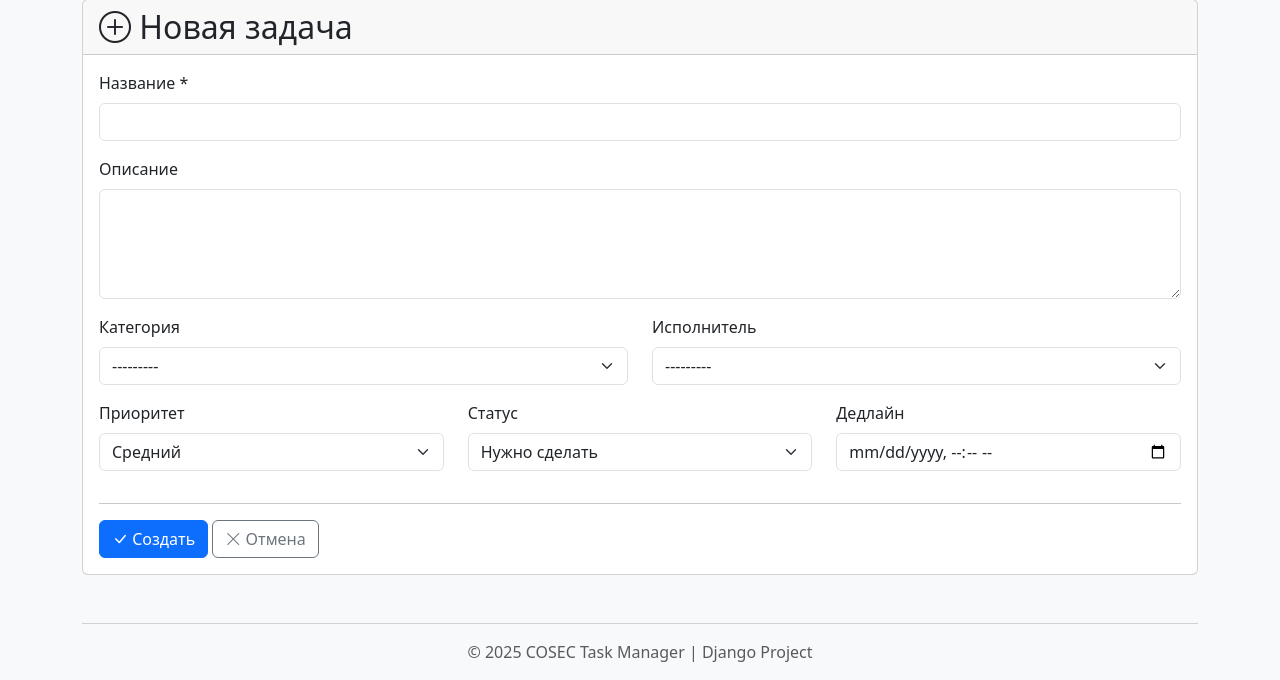
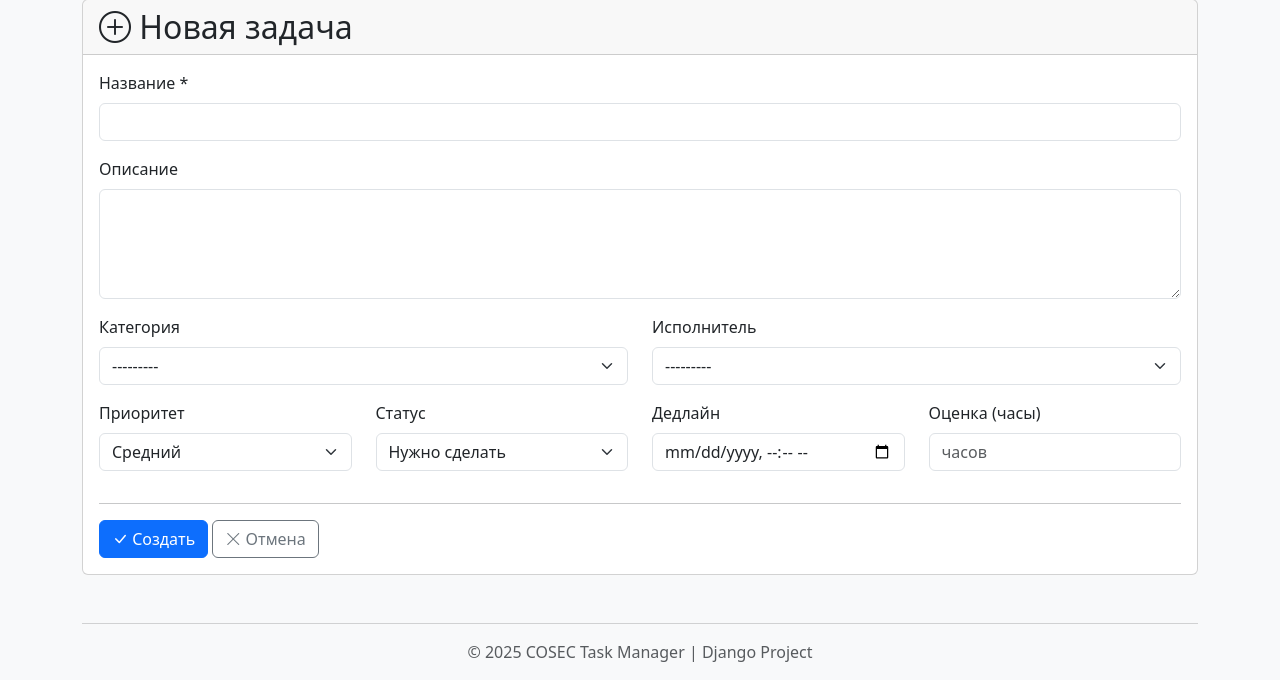
Before and after one commit to pvmen/python_cosec, a Django app: page /task/create/ in a window 1280 px wide. Shown: the part 121-801 px from the top of the page. Run offline with Django 5.2, Linux system fonts and the light colour scheme; the visitor is signed in with stand-in values (Sample User, id 1); data comes from the database, SQL or seed files in the repository; data that the repository does not hold is empty.

Commit message:
Add estimated_hours field for time estimation

```diff
--- a/tasks/admin.py
+++ b/tasks/admin.py
@@ -10,9 +10,9 @@ class CategoryAdmin(admin.ModelAdmin):
 
 @admin.register(Task)
 class TaskAdmin(admin.ModelAdmin):
-    list_display = ['title', 'category', 'assigned_to', 'priority', 'status', 'deadline', 'created_at']
+    list_display = ['title', 'category', 'assigned_to', 'priority', 'status', 'estimated_hours', 'deadline', 'created_at']
     list_filter = ['status', 'priority', 'category', 'assigned_to', 'created_at', 'deadline']
     search_fields = ['title', 'description']
-    list_editable = ['status', 'priority']
+    list_editable = ['status', 'priority', 'estimated_hours']
     date_hierarchy = 'created_at'
     ordering = ['-created_at']
--- a/tasks/forms.py
+++ b/tasks/forms.py
@@ -7,11 +7,12 @@ from .models import Task
 class TaskForm(forms.ModelForm):
     class Meta:
         model = Task
-        fields = ['title', 'description', 'deadline', 'priority', 'status', 'category', 'assigned_to']
+        fields = ['title', 'description', 'deadline', 'estimated_hours', 'priority', 'status', 'category', 'assigned_to']
         widgets = {
             'title': forms.TextInput(attrs={'class': 'form-control'}),
             'description': forms.Textarea(attrs={'class': 'form-control', 'rows': 4}),
             'deadline': forms.DateTimeInput(attrs={'class': 'form-control', 'type': 'datetime-local'}),
+            'estimated_hours': forms.NumberInput(attrs={'class': 'form-control', 'min': '1', 'placeholder': 'часов'}),
             'priority': forms.Select(attrs={'class': 'form-select'}),
             'status': forms.Select(attrs={'class': 'form-select'}),
             'category': forms.Select(attrs={'class': 'form-select'}),
--- a/tasks/models.py
+++ b/tasks/models.py
@@ -37,6 +37,7 @@ class Task(models.Model):
     description = models.TextField('Описание', blank=True)
     created_at = models.DateTimeField('Дата создания', auto_now_add=True)
     deadline = models.DateTimeField('Дедлайн', null=True, blank=True)
+    estimated_hours = models.PositiveIntegerField('Оценка времени (часы)', null=True, blank=True)
     priority = models.CharField(
         'Приоритет',
         max_length=10,
--- a/templates/tasks/task_form.html
+++ b/templates/tasks/task_form.html
@@ -49,17 +49,21 @@
             </div>
 
             <div class="row">
-                <div class="col-md-4 mb-3">
+                <div class="col-md-3 mb-3">
                     <label for="id_priority" class="form-label">Приоритет</label>
                     {{ form.priority }}
                 </div>
-                <div class="col-md-4 mb-3">
+                <div class="col-md-3 mb-3">
                     <label for="id_status" class="form-label">Статус</label>
                     {{ form.status }}
                 </div>
-                <div class="col-md-4 mb-3">
+                <div class="col-md-3 mb-3">
                     <label for="id_deadline" class="form-label">Дедлайн</label>
                     {{ form.deadline }}
+                </div>
+                <div class="col-md-3 mb-3">
+                    <label for="id_estimated_hours" class="form-label">Оценка (часы)</label>
+                    {{ form.estimated_hours }}
                 </div>
             </div>
 
--- a/templates/tasks/task_list.html
+++ b/templates/tasks/task_list.html
@@ -99,6 +99,11 @@
                         <i class="bi bi-person"></i> {{ task.assigned_to.username }}
                     </p>
                     {% endif %}
+                    {% if task.estimated_hours %}
+                    <p class="mb-1">
+                        <i class="bi bi-hourglass-split"></i> {{ task.estimated_hours }} ч.
+                    </p>
+                    {% endif %}
                     {% if task.deadline %}
                     <p class="mb-1 {% if task.deadline < now and task.status != 'done' %}text-danger{% endif %}">
                         <i class="bi bi-calendar-event"></i> {{ task.deadline|date:"d.m.Y H:i" }}
```
Also changed, not shown: templates/tasks/task_detail.html (+8 -0 lines), tasks/migrations/0003_task_estimated_hours.py (added).
